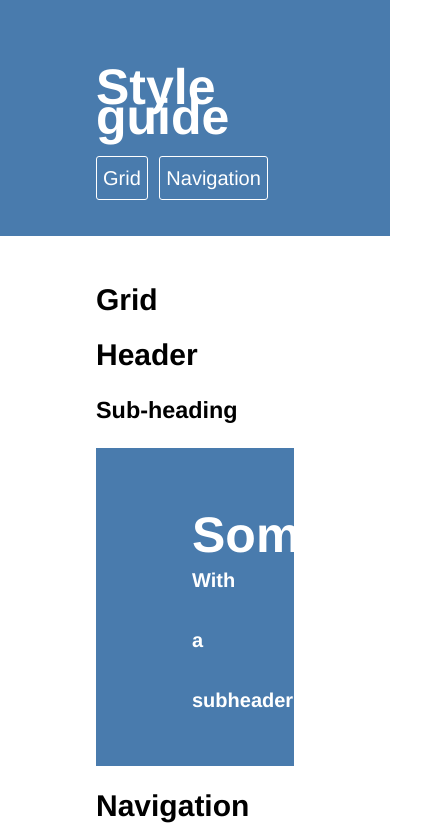
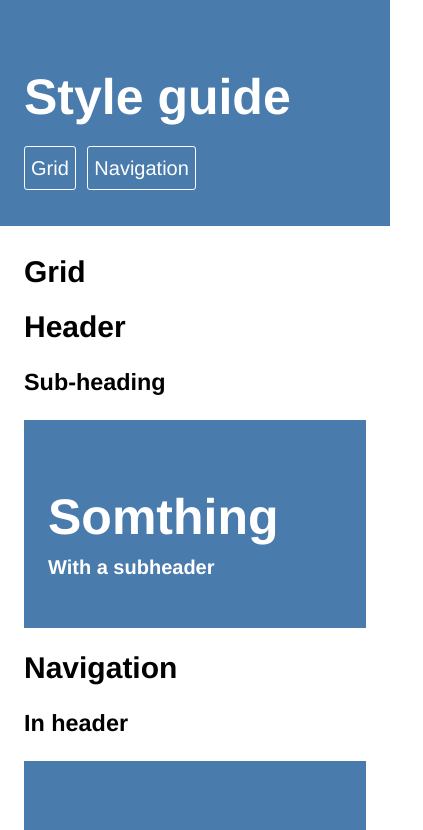
Before and after one commit to tombooth/style-guide, a plain HTML site: page index.html in a window 390 px wide. Shown: the top 830 px of the page, 423 px wide, since content can reach past the window. Drawn offline with nearby package versions, Linux system fonts and the light colour scheme; files that its build step writes are made by us from their sources.

Commit message:
Add some basic responsive styling

```diff
--- a/index.html
+++ b/index.html
@@ -1,4 +1,5 @@
 <!DOCTYPE HTML>
+<meta name="viewport" content="width=device-width, minimum-scale=1, initial-scale=1">
 <link rel="stylesheet" href="build/bundle.css" type="text/css" media="screen" charset="utf-8">
 <link rel="stylesheet" href="build/theme/guide.css" type="text/css" media="screen" charset="utf-8">
 <header id="top">
--- a/src/base/typography.scss
+++ b/src/base/typography.scss
@@ -8,10 +8,10 @@
 
     h1 {
       font-size: 2.5em;
+      line-height: 1em;
 
       small {
         font-size: 0.4em;
-        line-height: 3em;
       }
     }
   }
--- a/src/structure/shared.scss
+++ b/src/structure/shared.scss
@@ -1,4 +1,12 @@
 
 header, main, footer {
-  padding: 4*$spacing-unit 16*$spacing-unit;
+  padding: $spacing-unit 4*$spacing-unit;
+
+  @media (min-width: 768px) {
+    padding: 2*$spacing-unit 8*$spacing-unit;
+  }
+
+  @media (min-width: 960px) {
+    padding: 4*$spacing-unit 16*$spacing-unit;
+  }
 }
```
